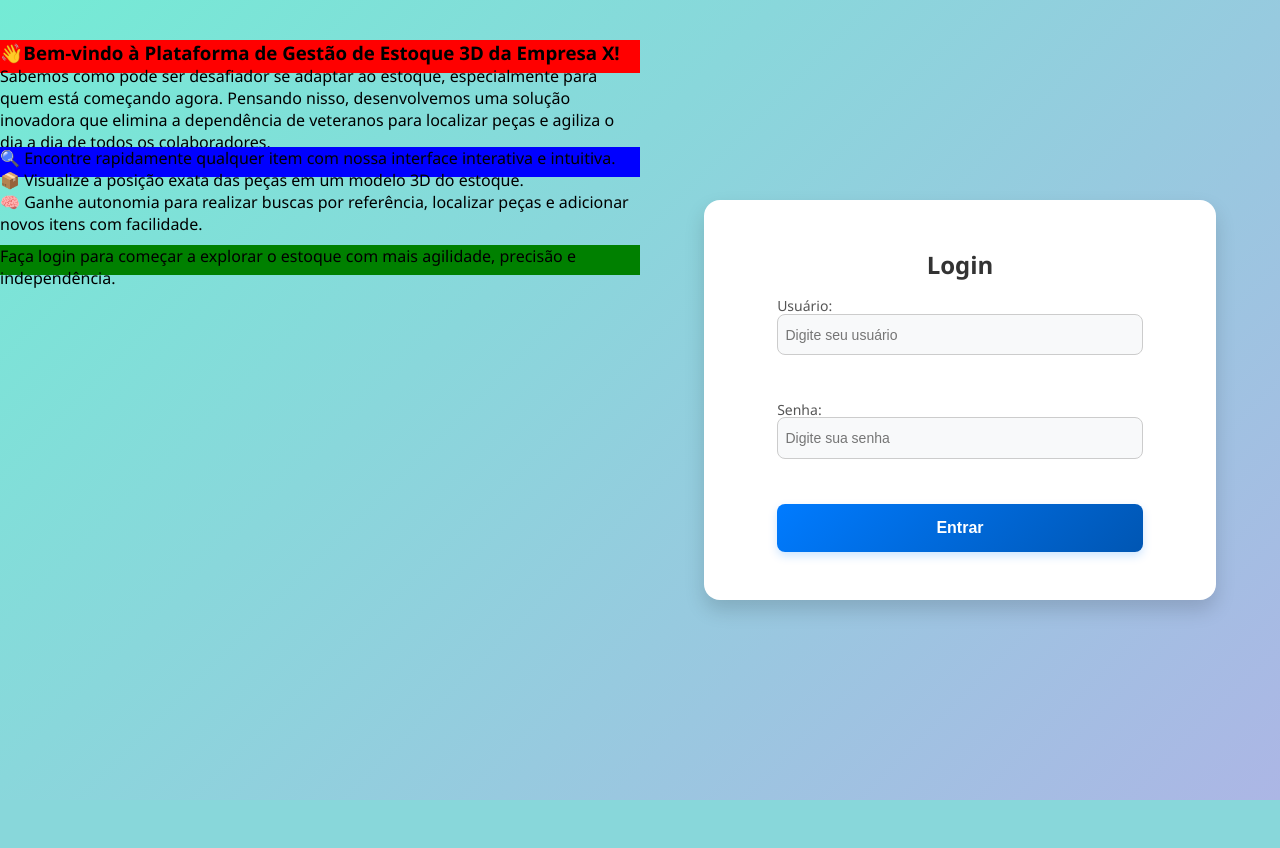
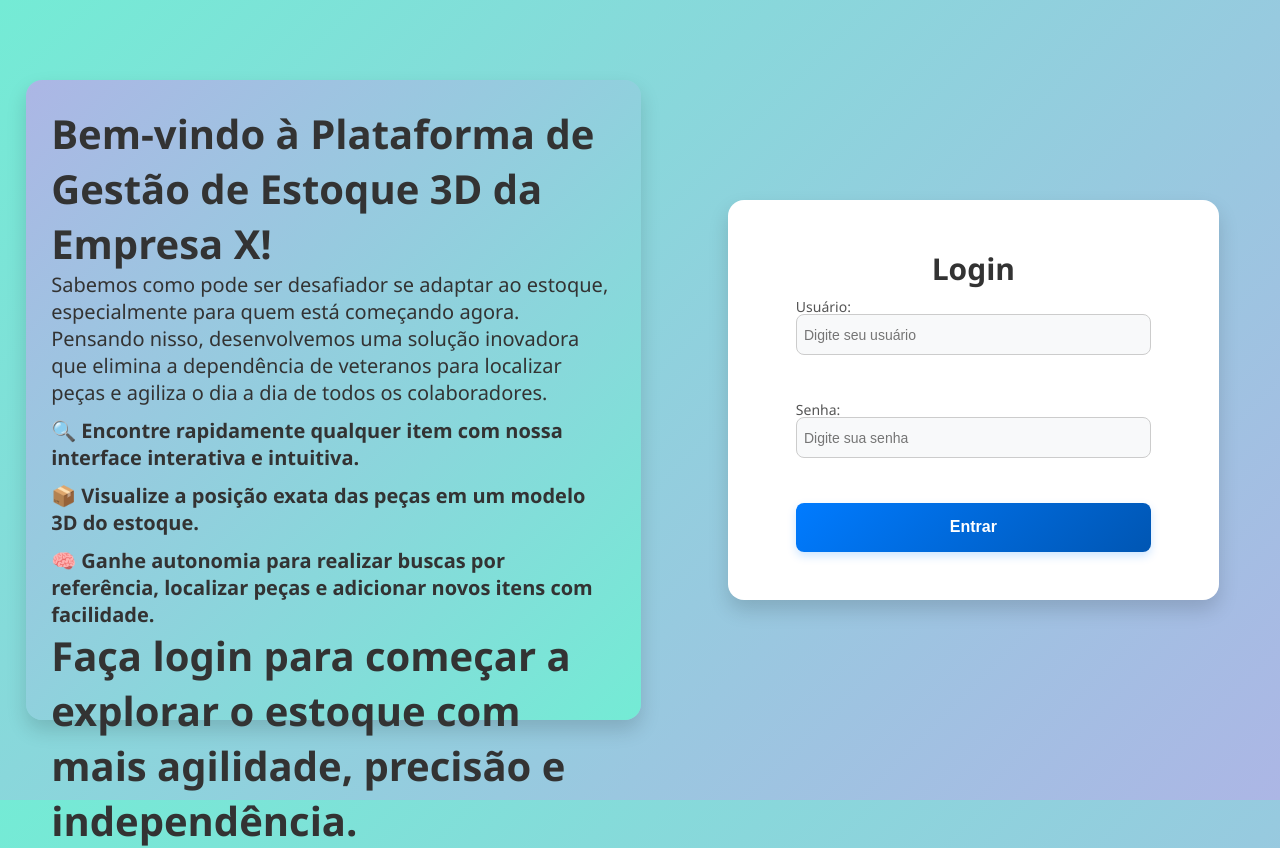
Before and after one commit to JP-Bortolaci/Projeto-Integrador, a PHP site: page / in a window 1280 px wide. Before the commit the page ends 800 px from the top, so only its background shows below. Run offline with PHP 8.4, Linux system fonts and the light colour scheme.

Commit message:
Login e boas vindas prontos

```diff
--- a/teste de telas/index.html
+++ b/teste de telas/index.html
@@ -10,7 +10,7 @@
     <main class="container">
         <section class="content leftContent">
             <article class="firstArticle">
-                <h1>👋Bem-vindo à Plataforma de Gestão de Estoque 3D da Empresa X!</h1>
+                <h1>Bem-vindo à Plataforma de Gestão de Estoque 3D da Empresa X!</h1>
                 <p>Sabemos como pode ser desafiador se adaptar ao estoque, especialmente para quem está começando agora. Pensando nisso, desenvolvemos uma solução inovadora que elimina a dependência de veteranos para localizar peças e agiliza o dia a dia de todos os colaboradores.</p>
             </article>
             <article class="secondArticle">
@@ -22,7 +22,7 @@
                 <p>Faça login para começar a explorar o estoque com mais agilidade, precisão e independência.</p>
             </article>
         </section>
-        <section class="content">
+        <section class="content rightContent">
             <form>
                 <h2 class="login">Login</h2>
                 <section class="usernameSection">
--- a/teste de telas/styles/styles.css
+++ b/teste de telas/styles/styles.css
@@ -2,6 +2,10 @@
     margin: 0;
     padding: 0;
     box-sizing: border-box;
+}
+
+html {
+    font-size: 62.5%;
 }
 
 /* Definindo cor de fundo e fonte da página */
@@ -30,7 +34,7 @@ form {
     border-radius: 16px;
     box-shadow: 0 10px 20px rgba(0, 0, 0, 0.15);
     text-align: center;
-    transition: transform 0.3s ease;
+    transition: transform 0.5s ease;
     justify-content: center;
     display: grid;
     grid-template-columns: repeat(7, 1fr);
@@ -43,7 +47,7 @@ form:hover {
 
 /* Estilizando o texto "Login" */
 h2.login {
-    font-size: 1.5em;
+    font-size: 3rem;
     grid-column: 4/5;
     grid-row: 2/3;
     color: #333333;
@@ -76,7 +80,7 @@ button {
     color: white;
     border: none;
     border-radius: 8px;
-    font-size: 16px;
+    font-size: 1.6rem;
     font-weight: 600;
     cursor: pointer;
     transition: all 0.3s ease;
@@ -98,7 +102,7 @@ label {
     grid-row: 1/2;
     grid-column: 1/2;
     color: #555555;
-    font-size: 14px;
+    font-size: 1.4rem;
     font-weight: 500;
     text-align: left;
 }
@@ -113,7 +117,7 @@ input {
     padding: 2%;
     border: 1px solid #cccccc;
     border-radius: 8px;
-    font-size: 14px;
+    font-size: 1.4rem;
     transition: all 0.3s ease;
     background: #f8f9fa;
 }
@@ -124,31 +128,62 @@ input:focus {
     box-shadow: 0 0 8px rgba(0, 123, 255, 0.2);
 }
 
-/* Definindo o tamanho das boas vindas */
+/* Definindo o tamanho dos conteúdos */
 .content {
     width: 50%;
     height: 100%;
+}
+
+.rightContent {
     display: flex;
     justify-content: center;
     align-items: center;
 }
 
 .leftContent {
+    color: #333333;
+    padding: 2%;
+    height: 80%;
+    border-radius: 16px;
+    background: linear-gradient(135deg, #acb6e5, #74ebd5);
+    box-shadow: 0 10px 20px rgba(0, 0, 0, 0.15);
+    margin: 2%;
     display: grid;
-    grid-template-rows: repeat(8, 1fr);
+    grid-template-rows: repeat(3, 1fr);
+    transition: transform 0.5s ease;
+}
+
+.leftContent:hover {
+    transform: scale(1.02);
 }
 
 .firstArticle {
     height: 30%;
-    background-color: red;
+    width: 100%;
+    font-size: 2rem;
+}
+
+.firstArticle > h1 {
+    font-size: 4rem;
 }
 
 .secondArticle {
     height: 30%;
-    background-color: blue;
+    width: 100%;
+    font-size: 2rem;
+}
+
+.secondArticle > p {
+    font-weight: bold;
+    margin-top: 2%;
 }
 
 .thirdArticle {
     height: 30%;
-    background-color: green;
+    width: 100%;
+    font-size: 4rem;
 }
+
+.thirdArticle > p {
+    font-weight: bold;
+}
```
